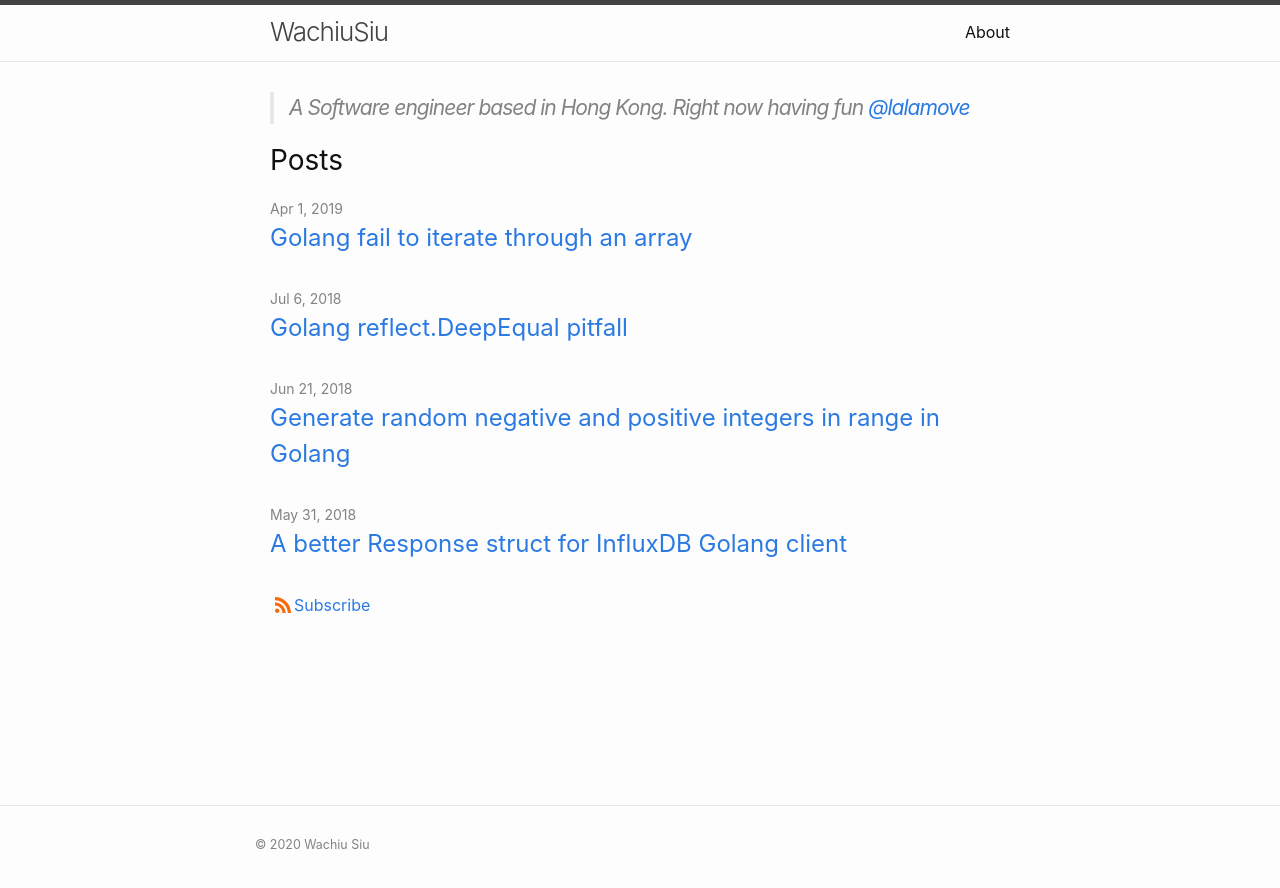
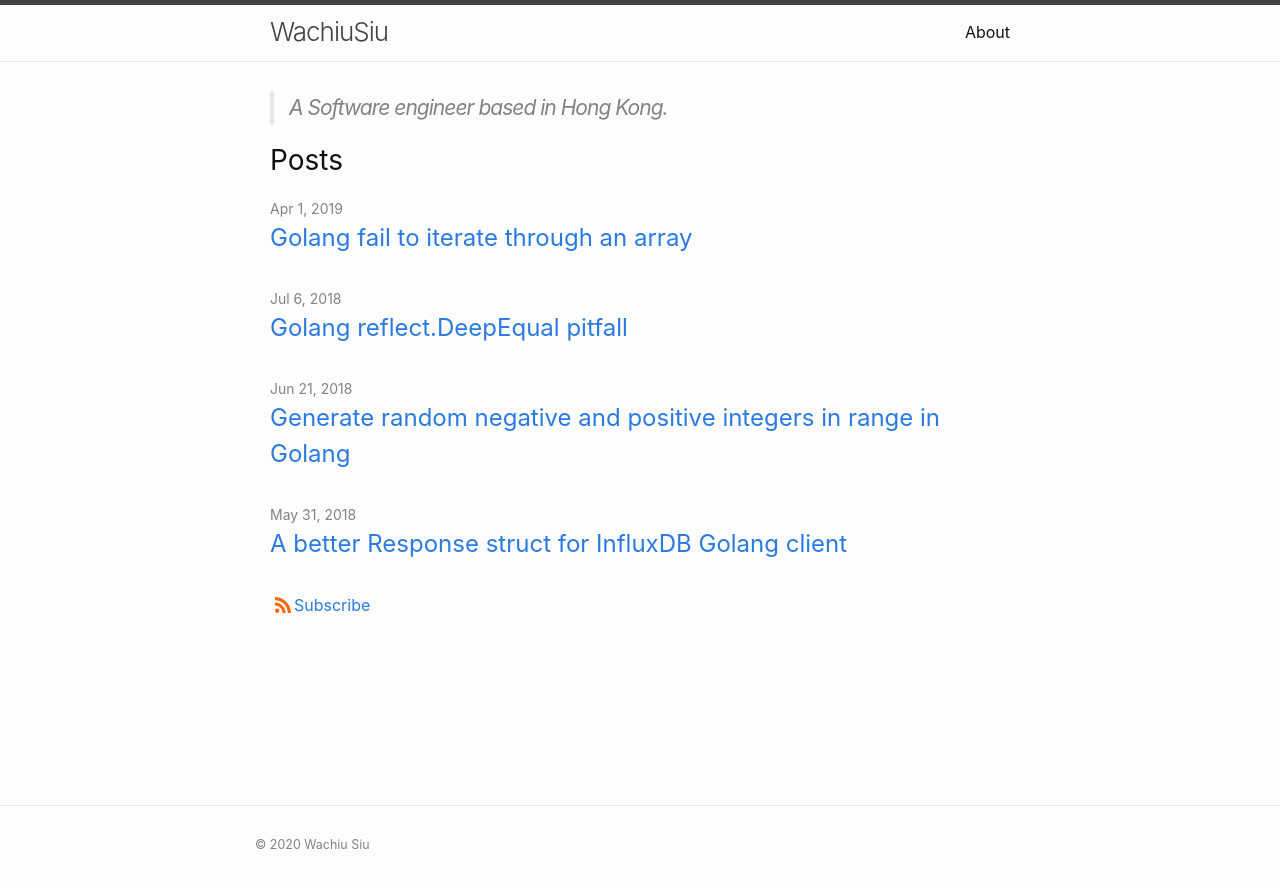
Before and after one commit to wcsiu/wcsiu.github.io, a Jekyll site: the page built from index.md, in a window 1280 px wide. Shown: the top 888 px of the page. Built offline with Jekyll 4.4.1, drawn with Linux system fonts in a browser that asks for light colours.

Commit message:
update info

```diff
--- a/_layouts/home.html
+++ b/_layouts/home.html
@@ -12,7 +12,7 @@ layout: default
   {%- if site.posts.size > 0 -%}
 
   <blockquote>
-    <h3>A Software engineer based in Hong Kong. Right now having fun <a href="https://www.lalamove.com/">@lalamove</a></h3>
+    <h3>A Software engineer based in Hong Kong.</h3>
   </blockquote>
 
   <h2 class="post-list-heading">{{ page.list_title | default: "Posts" }}</h2>
```
Also changed, not shown: about.md (+4 -4 lines).
